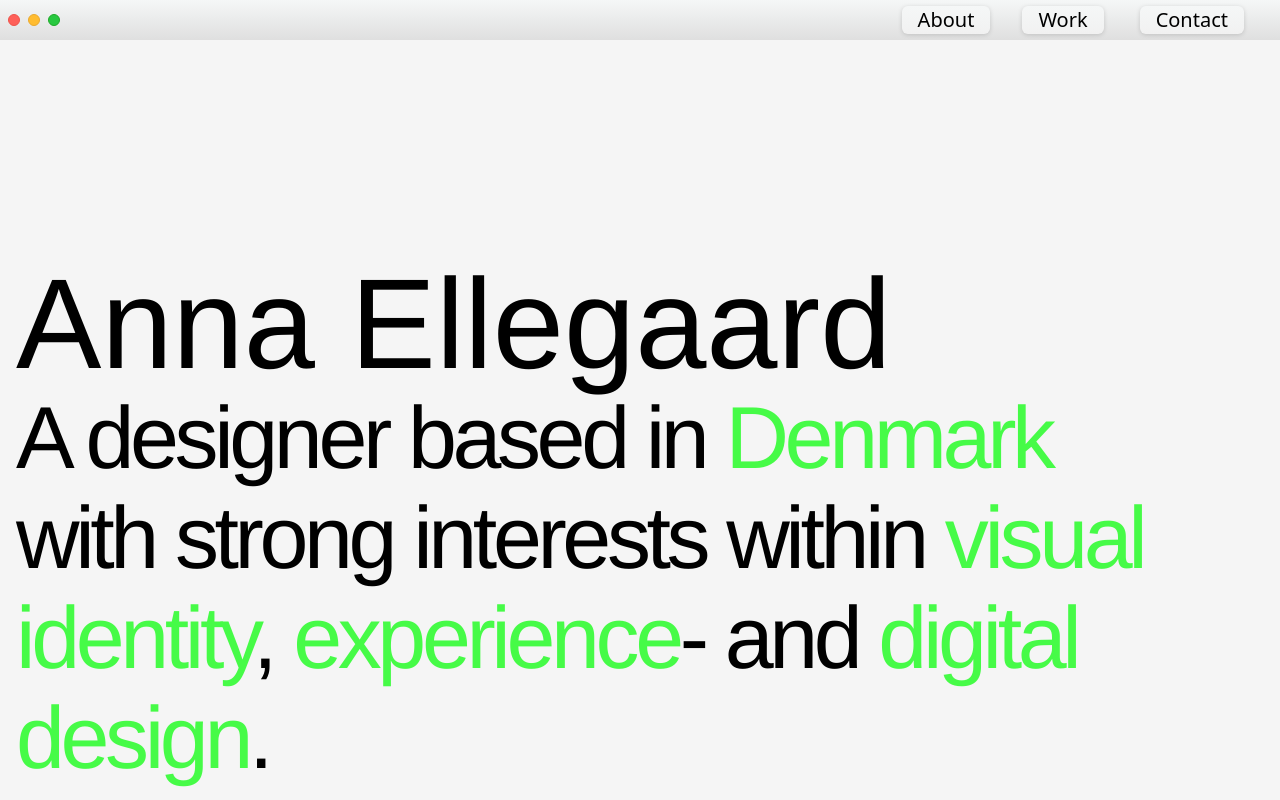
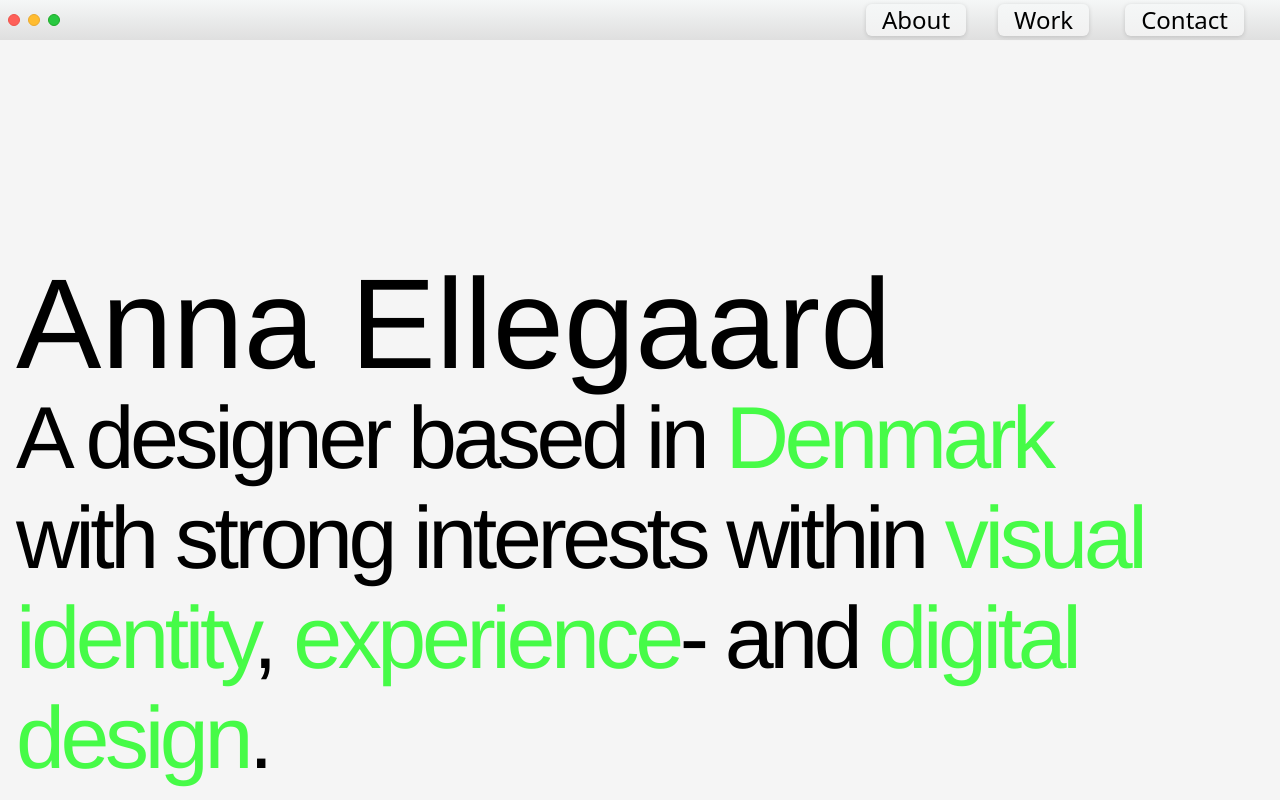
Before and after one commit to AEllegaard/portfolio-new, a Vue app: page / in a window 1280 px wide. Built offline with nearby package versions, Linux system fonts and the light colour scheme.

Commit message:
tekst header

```diff
--- a/src/App.vue
+++ b/src/App.vue
@@ -36,9 +36,9 @@ onUnmounted(() => {
       </div>
     </router-link>
     <div class="h-10 flex items-center justify-end md:px-9 w-full">
-      <router-link to="/about" class="md:text-xl bg-linear-to-t from-grey-300 to-grey-100 drop-shadow-sm px-4 m-2 md:m-4 rounded-md">About</router-link>
-      <router-link to="/work" class="md:text-xl bg-linear-to-t from-grey-300 to-grey-100 drop-shadow-sm px-4 m-2 md:m-4 rounded-md">Work</router-link>
-      <router-link to="/contact" class="md:text-xl bg-linear-to-t from-grey-300 to-grey-100 drop-shadow-sm px-4 ml-2 md:ml-5 md:ml-4 rounded-md">Contact</router-link>
+      <router-link to="/about" class="md:text-2xl bg-linear-to-t from-grey-300 to-grey-100 drop-shadow-sm px-4 m-2 md:m-4 rounded-md">About</router-link>
+      <router-link to="/work" class="md:text-2xl bg-linear-to-t from-grey-300 to-grey-100 drop-shadow-sm px-4 m-2 md:m-4 rounded-md">Work</router-link>
+      <router-link to="/contact" class="md:text-2xl bg-linear-to-t from-grey-300 to-grey-100 drop-shadow-sm px-4 ml-2 md:ml-5 md:ml-4 rounded-md">Contact</router-link>
     </div>
   </header>
 
```
